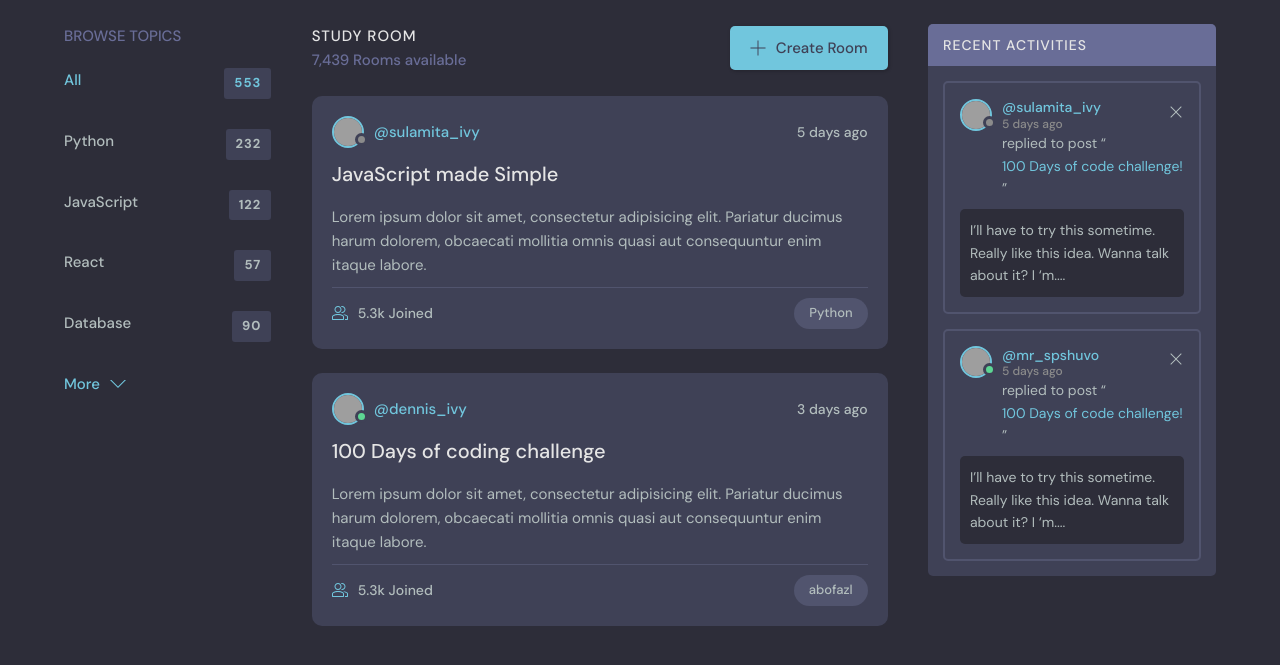
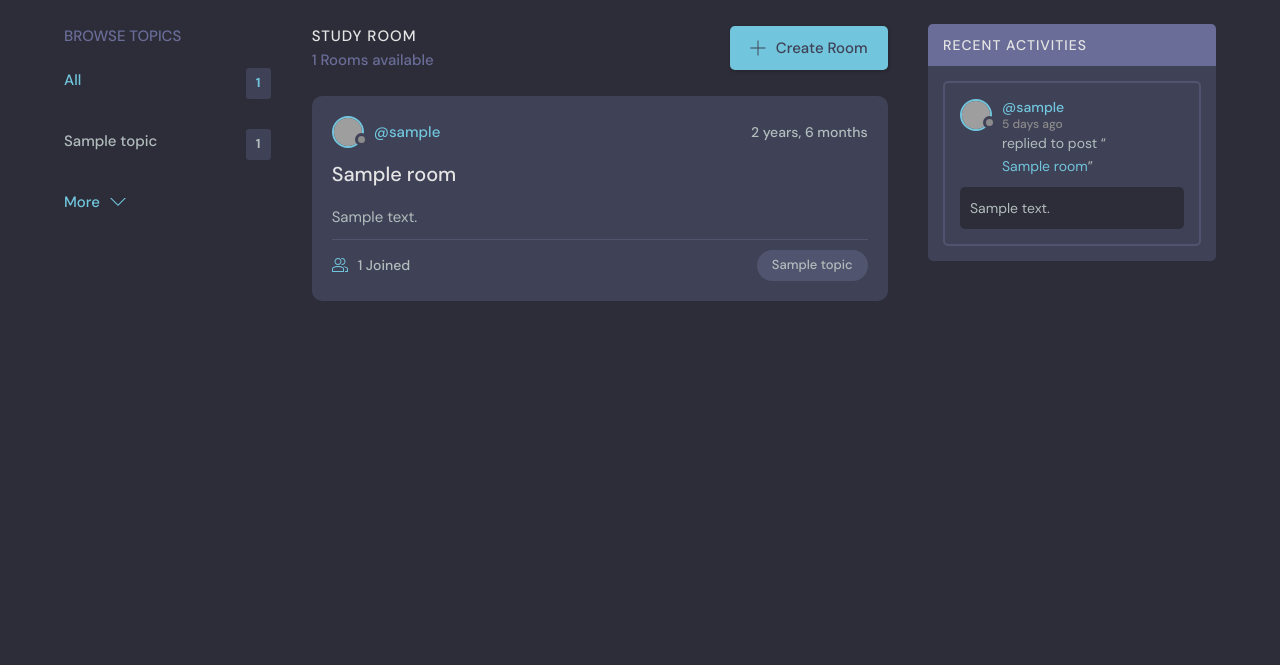
Before and after one commit to abolfazlz15/StudyBuddyDjangoProject, a Django app: page / in a window 1280 px wide. Shown: the part 76-741 px from the top of the page. Run offline with Django 4.2, Linux system fonts and the light colour scheme; tables that the repository leaves empty hold one stand-in row (values such as "Sample post"); grey boxes are pictures that could not be loaded.

Commit message:
add deletemessage, createroom and update home.html

```diff
--- a/core/templates/core/home.html
+++ b/core/templates/core/home.html
@@ -13,20 +13,13 @@
                 </div>
                 <ul class="topics__list">
                     <li>
-                        <a href="/" class="active">All <span>553</span></a>
+                        <a href="/" class="active">All <span>{{ topics.count }}</span></a>
                     </li>
+                    {% for topic in topics %}
                         <li>
-                        <a href="/">Python <span>232</span></a>
+                            <a href="/">{{ topic.name }}<span>{{ topic.rooms.count }}</span></a>
                         </li>
-                    <li>
-                        <a href="/">JavaScript <span>122</span></a>
-                    </li>
-                    <li>
-                        <a href="/">React <span>57</span></a>
-                    </li>
-                    <li>
-                        <a href="/">Database <span>90</span></a>
-                    </li>
+                    {% endfor %}
                 </ul>
                 <a class="btn btn--link" href="topics.html">
                     More
@@ -61,9 +54,9 @@
                 <div class="roomList__header">
                     <div>
                         <h2>Study Room</h2>
-                        <p>7,439 Rooms available</p>
+                        <p>{{ count_all_room }} Rooms available</p>
                     </div>
-                    <a class="btn btn--main" href="create-room.html">
+                    <a class="btn btn--main" href="{% url 'core:create-room' %}">
                         <svg version="1.1" xmlns="http://www.w3.org/2000/svg" width="32" height="32"
                              viewBox="0 0 32 32">
                             <title>add</title>
@@ -74,24 +67,23 @@
                         Create Room
                     </a>
                 </div>
+                {% for room in rooms %}
                     <div class="roomListRoom">
                         <div class="roomListRoom__header">
                             <a href="profile.html" class="roomListRoom__author">
                                 <div class="avatar avatar--small">
                                     <img src="https://randomuser.me/api/portraits/women/11.jpg"/>
                                 </div>
-                            <span>@sulamita_ivy</span>
+                                <span>@{{ room.host }}</span>
                             </a>
                             <div class="roomListRoom__actions">
-                            <span>5 days ago</span>
+                                <span>{{ room.created|timesince }}</span>
                             </div>
                         </div>
                         <div class="roomListRoom__content">
-                        <a href="room.html">JavaScript made Simple</a>
+                            <a href="room.html"> {{ room.name }} </a>
                             <p>
-                            Lorem ipsum dolor sit amet, consectetur adipisicing elit. Pariatur ducimus harum dolorem,
-                            obcaecati
-                            mollitia omnis quasi aut consequuntur enim itaque labore.
+                                {{ room.description }}
                             </p>
                         </div>
                         <div class="roomListRoom__meta">
@@ -112,54 +104,12 @@
                                             d="M12 16c3.859 0 7-3.141 7-7s-3.141-7-7-7c-3.859 0-7 3.141-7 7s3.141 7 7 7zM12 4c2.757 0 5 2.243 5 5s-2.243 5-5 5-5-2.243-5-5c0-2.757 2.243-5 5-5z"
                                     ></path>
                                 </svg>
-                            5.3k Joined
+                                {{ room.participants.count }} Joined
                             </a>
-                        <p class="roomListRoom__topic">Python</p>
+                            <p class="roomListRoom__topic">{{ room.topic }}</p>
                         </div>
                     </div>
-                <div class="roomListRoom">
-                    <div class="roomListRoom__header">
-                        <a href="profile.html" class="roomListRoom__author">
-                            <div class="avatar avatar--small active">
-                                <img src="https://randomuser.me/api/portraits/men/11.jpg"/>
-                            </div>
-                            <span>@dennis_ivy</span>
-                        </a>
-                        <div class="roomListRoom__actions">
-                            <span>3 days ago</span>
-                        </div>
-                    </div>
-                    <div class="roomListRoom__content">
-                        <a href="room.html">100 Days of coding challenge</a>
-                        <p>
-                            Lorem ipsum dolor sit amet, consectetur adipisicing elit. Pariatur ducimus harum dolorem,
-                            obcaecati
-                            mollitia omnis quasi aut consequuntur enim itaque labore.
-                        </p>
-                    </div>
-                    <div class="roomListRoom__meta">
-                        <a class="roomListRoom__joined">
-                            <svg version="1.1" xmlns="http://www.w3.org/2000/svg" width="32" height="32"
-                                 viewBox="0 0 32 32">
-                                <title>user-group</title>
-                                <path
-                                        d="M30.539 20.766c-2.69-1.547-5.75-2.427-8.92-2.662 0.649 0.291 1.303 0.575 1.918 0.928 0.715 0.412 1.288 1.005 1.71 1.694 1.507 0.419 2.956 1.003 4.298 1.774 0.281 0.162 0.456 0.487 0.456 0.85v4.65h-4v2h5c0.553 0 1-0.447 1-1v-5.65c0-1.077-0.56-2.067-1.461-2.584z"
-                                ></path>
-                                <path
-                                        d="M22.539 20.766c-6.295-3.619-14.783-3.619-21.078 0-0.901 0.519-1.461 1.508-1.461 2.584v5.65c0 0.553 0.447 1 1 1h22c0.553 0 1-0.447 1-1v-5.651c0-1.075-0.56-2.064-1.461-2.583zM22 28h-20v-4.65c0-0.362 0.175-0.688 0.457-0.85 5.691-3.271 13.394-3.271 19.086 0 0.282 0.162 0.457 0.487 0.457 0.849v4.651z"
-                                ></path>
-                                <path
-                                        d="M19.502 4.047c0.166-0.017 0.33-0.047 0.498-0.047 2.757 0 5 2.243 5 5s-2.243 5-5 5c-0.168 0-0.332-0.030-0.498-0.047-0.424 0.641-0.944 1.204-1.513 1.716 0.651 0.201 1.323 0.331 2.011 0.331 3.859 0 7-3.141 7-7s-3.141-7-7-7c-0.688 0-1.36 0.131-2.011 0.331 0.57 0.512 1.089 1.075 1.513 1.716z"
-                                ></path>
-                                <path
-                                        d="M12 16c3.859 0 7-3.141 7-7s-3.141-7-7-7c-3.859 0-7 3.141-7 7s3.141 7 7 7zM12 4c2.757 0 5 2.243 5 5s-2.243 5-5 5-5-2.243-5-5c0-2.757 2.243-5 5-5z"
-                                ></path>
-                            </svg>
-                            5.3k Joined
-                        </a>
-                        <p class="roomListRoom__topic">{{ test }}</p>
-                    </div>
-                </div>
+                {% endfor %}
             </div>
             <!-- Room List End -->
 
@@ -168,6 +118,7 @@
                 <div class="activities__header">
                     <h2>Recent Activities</h2>
                 </div>
+                {% for message in messages %}
                     <div class="activities__box">
                         <div class="activities__boxHeader roomListRoom__header">
                             <a href="profile.html" class="roomListRoom__author">
@@ -175,12 +126,14 @@
                                     <img src="https://randomuser.me/api/portraits/women/11.jpg"/>
                                 </div>
                                 <p>
-                                @sulamita_ivy
+                                    @{{ message.user.username }}
                                     <span>5 days ago</span>
                                 </p>
                             </a>
+                             {% if request.user == message.user %}
                             <div class="roomListRoom__actions">
-                            <a href="#">
+
+                                <a href="{% url 'core:delete-message' message.id %}">
                                     <svg version="1.1" xmlns="http://www.w3.org/2000/svg" width="32" height="32"
                                          viewBox="0 0 32 32">
                                         <title>remove</title>
@@ -190,45 +143,16 @@
                                     </svg>
                                 </a>
                             </div>
+                            {% endif %}
                         </div>
                         <div class="activities__boxContent">
-                        <p>replied to post “<a href="room.html">100 Days of code challenge!</a>”</p>
+                            <p>replied to post “<a href="room.html">{{ message.room.name }}</a>”</p>
                             <div class="activities__boxRoomContent">
-                            I’ll have to try this sometime. Really like this idea. Wanna talk about it? I ‘m....
+                                {{ message.text }}
                             </div>
                         </div>
                     </div>
-
-                <div class="activities__box">
-                    <div class="activities__boxHeader roomListRoom__header">
-                        <a href="profile.html" class="roomListRoom__author">
-                            <div class="avatar avatar--small active">
-                                <img src="https://randomuser.me/api/portraits/men/13.jpg"/>
-                            </div>
-                            <p>
-                                @mr_spshuvo
-                                <span>5 days ago</span>
-                            </p>
-                        </a>
-                        <div class="roomListRoom__actions">
-                            <a href="#">
-                                <svg version="1.1" xmlns="http://www.w3.org/2000/svg" width="32" height="32"
-                                     viewBox="0 0 32 32">
-                                    <title>remove</title>
-                                    <path
-                                            d="M27.314 6.019l-1.333-1.333-9.98 9.981-9.981-9.981-1.333 1.333 9.981 9.981-9.981 9.98 1.333 1.333 9.981-9.98 9.98 9.98 1.333-1.333-9.98-9.98 9.98-9.981z"
-                                    ></path>
-                                </svg>
-                            </a>
-                        </div>
-                    </div>
-                    <div class="activities__boxContent">
-                        <p>replied to post “<a href="room.html">100 Days of code challenge!</a>”</p>
-                        <div class="activities__boxRoomContent">
-                            I’ll have to try this sometime. Really like this idea. Wanna talk about it? I ‘m....
-                        </div>
-                    </div>
-                </div>
+                {% endfor %}
             </div>
             <!-- Activities End -->
         </div>
--- /dev/null
+++ b/core/templates/core/message_confirm_delete.html
@@ -0,0 +1,5 @@
+<form method="post">{% csrf_token %}
+    <p>Are you sure you want to delete "{{ object }}"?</p>
+    {{ form }}
+    <input type="submit" value="Confirm">
+</form>
--- a/core/urls.py
+++ b/core/urls.py
@@ -4,4 +4,8 @@ from . import views
 app_name = 'core'
 urlpatterns = [
     path('', views.HomeView.as_view(), name='home'),
+    path('createroom', views.CreateRoomView.as_view(), name='create-room'),
+
+    # Message URL
+    path('deletemesssge/<int:pk>', views.DeleteMessageView.as_view(), name='delete-message'),
 ]
--- a/core/views.py
+++ b/core/views.py
@@ -1,6 +1,7 @@
-from django.shortcuts import render
-from django.views.generic.base import View
-from django.views.generic.base import TemplateView
+from django.views.generic import CreateView, TemplateView, View, DeleteView
+from django.urls import reverse_lazy
+from django.contrib.auth.models import User
+from .models import Message, Room, Topic
 
 
 class HomeView(TemplateView):
@@ -8,5 +9,30 @@ class HomeView(TemplateView):
 
     def get_context_data(self, **kwargs):
         context = super().get_context_data(**kwargs)
-        context['test'] = 'abofazl'
+        context['rooms'] = Room.objects.filter(status=True)
+        context['topics'] = Topic.objects.all()
+        context['messages'] = Message.objects.filter(status=True)
+
+        # get number_of_rooms
+        number_of_rooms = 0
+        for i in context['topics']:
+            room = i.rooms.count()
+            number_of_rooms = number_of_rooms + room
+        context['count_all_room'] = number_of_rooms
         return context
+
+
+class CreateRoomView(CreateView):
+    model = Room
+    fields = ['topic', 'name', 'description']
+    template_name = 'core/create_room.html'
+    success_url = reverse_lazy('core:home')
+
+    def form_valid(self, form):
+        form.instance.host = self.request.user
+        return super().form_valid(form)
+
+
+class DeleteMessageView(DeleteView):
+    model = Message
+    success_url = reverse_lazy('core:home')
```
Also changed, not shown: core/templates/core/create_room.html (added, +39 -0 lines), templates/inc/header.html (+14 -16 lines), core/templates/core/room.html (added). Lines whose indentation alone changed are shown as unchanged.
